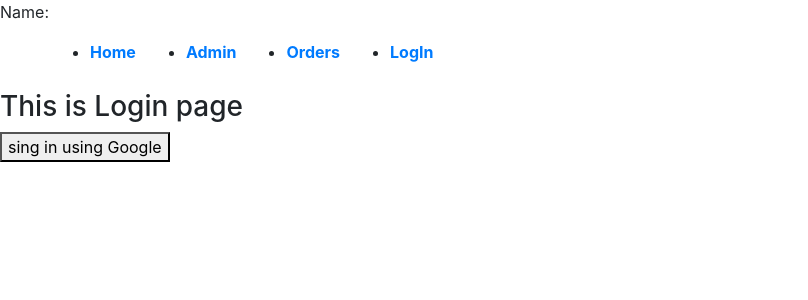
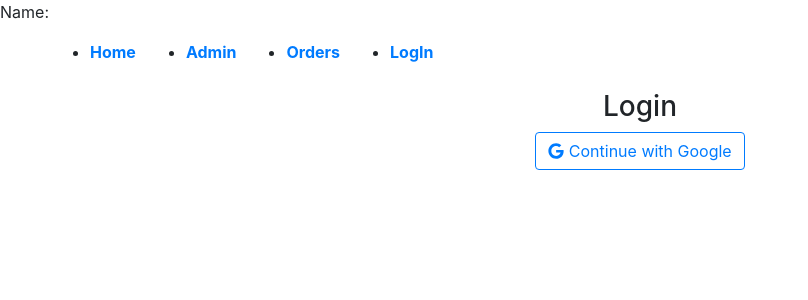
Before and after one commit to samiul-sheikh/fashion-house-client, a React (Create React App) app: page /login in a window 1280 px wide. Shown: the top 300 px of the page, without its empty margins (0-808 px from the left). Built offline with nearby package versions, Linux system fonts and the light colour scheme; no server answers.

Commit message:
design checkout, login, order page

```diff
--- a/package.json
+++ b/package.json
@@ -4,6 +4,10 @@
   "private": true,
   "dependencies": {
     "@date-io/date-fns": "^1.3.13",
+    "@fortawesome/fontawesome-svg-core": "^1.2.35",
+    "@fortawesome/free-brands-svg-icons": "^5.15.3",
+    "@fortawesome/free-solid-svg-icons": "^5.15.3",
+    "@fortawesome/react-fontawesome": "^0.1.14",
     "@material-ui/core": "^4.11.3",
     "@material-ui/pickers": "^3.3.10",
     "@testing-library/jest-dom": "^5.11.10",
--- a/src/Components/LogIn/LogIn.js
+++ b/src/Components/LogIn/LogIn.js
@@ -4,6 +4,9 @@ import "firebase/auth";
 import firebaseConfig from '../../config/firebase.config';
 import { UserContext } from '../../App';
 import { useHistory, useLocation } from 'react-router-dom';
+import { FontAwesomeIcon } from '@fortawesome/react-fontawesome';
+import { faGoogle } from '@fortawesome/free-brands-svg-icons';
+import { Button } from 'react-bootstrap';
 
 const LogIn = () => {
 
@@ -46,9 +49,9 @@ const LogIn = () => {
     }
 
     return (
-        <div>
-            <h3>This is Login page</h3>
-            <button onClick={handleGoogleSignIn}>sing in using Google</button>
+        <div className="text-center">
+            <h3>Login</h3>
+            <Button onClick={handleGoogleSignIn} variant="outline-primary"><FontAwesomeIcon icon={faGoogle} /> Continue with Google</Button>
         </div>
     );
 };
--- a/src/Components/Orders/Orders.js
+++ b/src/Components/Orders/Orders.js
@@ -1,4 +1,5 @@
 import React, { useState, useEffect, useContext } from 'react';
+import { Table } from 'react-bootstrap';
 import { UserContext } from '../../App';
 
 const Orders = () => {
@@ -16,8 +17,31 @@ const Orders = () => {
     return (
         <div>
             <h3>You place: {orders.length} orders</h3>
+            {/* {
+                orders.map(order => <li>{order.email} product : {order.name} price: {order.price} date: {order.date} </li>)
+            } */}
             {
-                orders.map(order => <li>{order.email} product : {order.name} price: {order.price} date: {order.date} </li>)
+                orders.map(order =>
+                    <div >
+                        <Table striped bordered hover>
+                            {/* <thead>
+                                <tr>
+                                    <th>User Email</th>
+                                    <th>Date & Time</th>
+                                    <th>Product Name</th>
+                                    <th>Product Price</th>
+                                </tr>
+                            </thead> */}
+                            <tbody>
+                                <tr>
+                                    <td>{order.email}</td>
+                                    <td>{order.date}</td>
+                                    <td>{order.name}</td>
+                                    <td>{order.price}</td>
+                                </tr>
+                            </tbody>
+                        </Table>
+                    </div>)
             }
         </div>
     );
```
Also changed, not shown: 1 other file (tests, documents, lock files or other folders).
